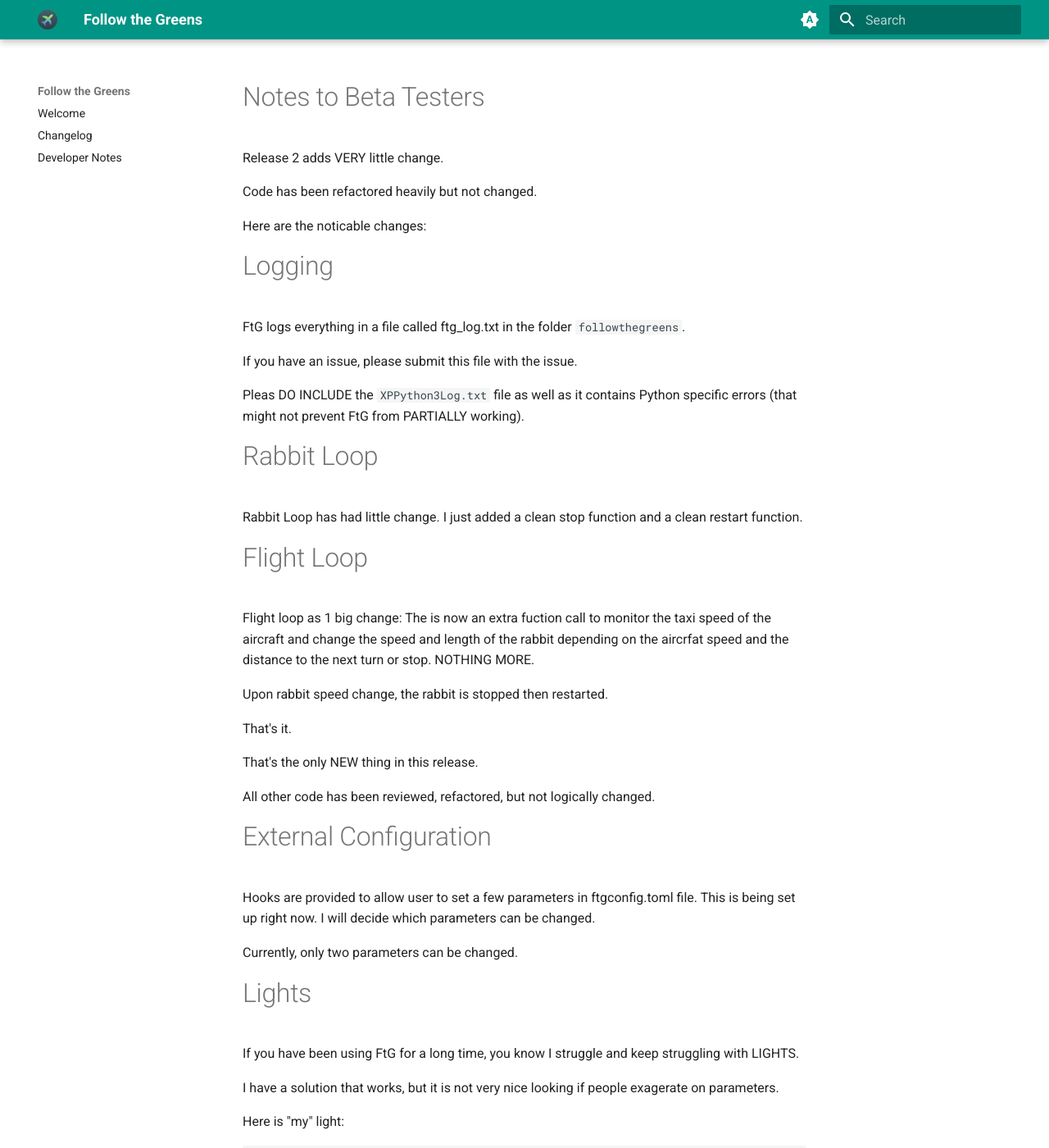
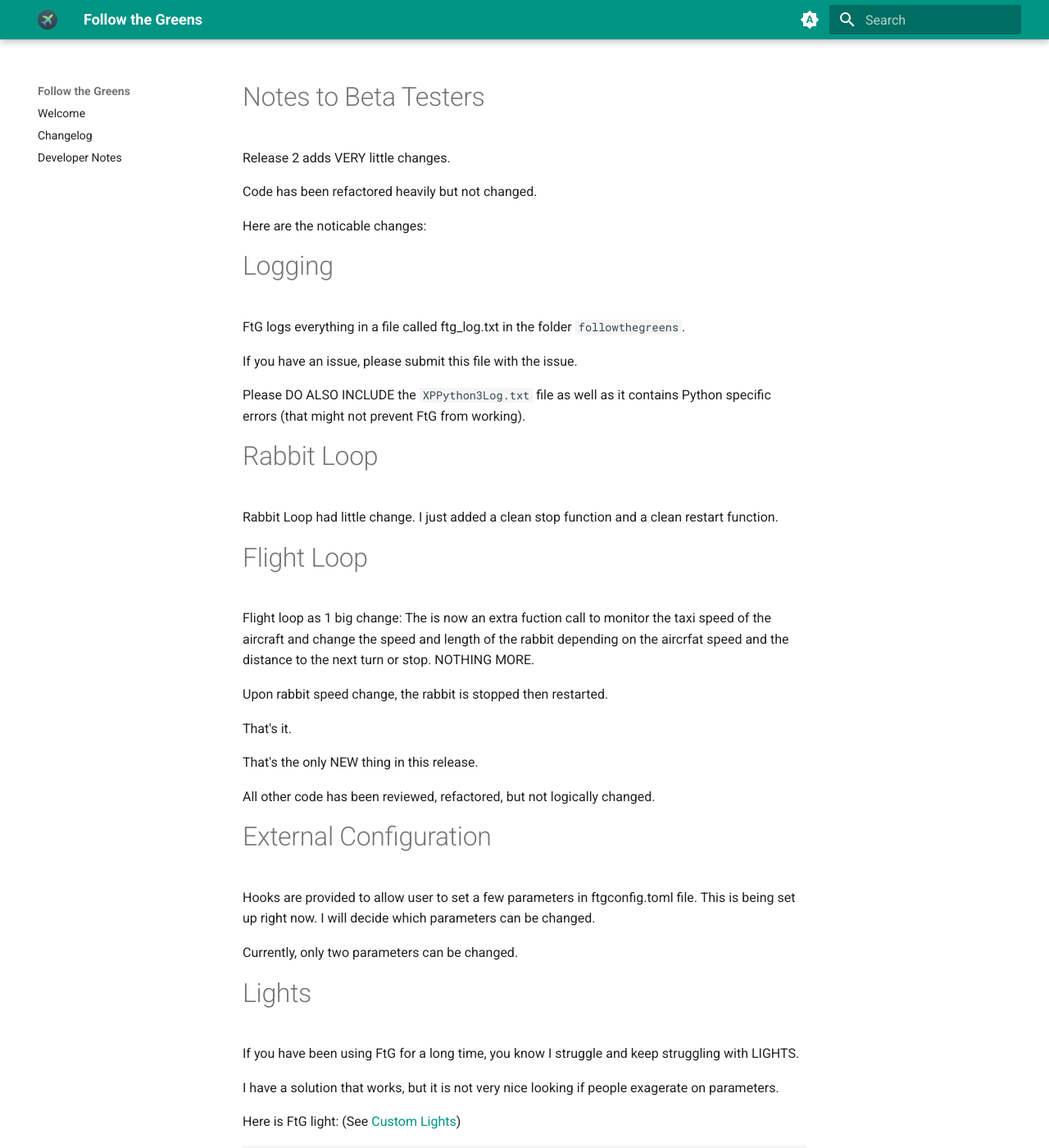
Before and after one commit to devleaks/followthegreens, an MkDocs documentation site: the page built from docs/beta.md, in a window 1280 px wide and 1400 px high. Shown: the whole window at 82% size. Built offline with MkDocs 1.6.1 and Material for MkDocs 9.7.7, drawn with Linux system fonts in a browser that asks for light colours.

Commit message:
updated beta text

````diff
--- a/docs/beta.md
+++ b/docs/beta.md
@@ -1,6 +1,6 @@
 # Notes to Beta Testers
 
-Release 2 adds VERY little change.
+Release 2 adds VERY little changes.
 
 Code has been refactored heavily but not changed.
 
@@ -13,13 +13,13 @@ FtG logs everything in a file called ftg_log.txt in the folder `followthegreens`
 
 If you have an issue, please submit this file with the issue.
 
-Pleas DO INCLUDE the `XPPython3Log.txt` file as well as it contains Python specific errors
-(that might not prevent FtG from PARTIALLY working).
+Please DO ALSO INCLUDE the `XPPython3Log.txt` file as well as it contains Python specific errors
+(that might not prevent FtG from working).
 
 
 # Rabbit Loop
 
-Rabbit Loop has had little change. I just added a clean stop function and a clean restart function.
+Rabbit Loop had little change. I just added a clean stop function and a clean restart function.
 
 
 # Flight Loop
@@ -51,7 +51,7 @@ If you have been using FtG for a long time, you know I struggle and keep struggl
 
 I have a solution that works, but it is not very nice looking if people exagerate on parameters.
 
-Here is "my" light:
+Here is FtG light: (See [Custom Lights](https://developer.x-plane.com/article/custom-lights/))
 
 ```
 I
````
Also changed, not shown: 2 other files.
